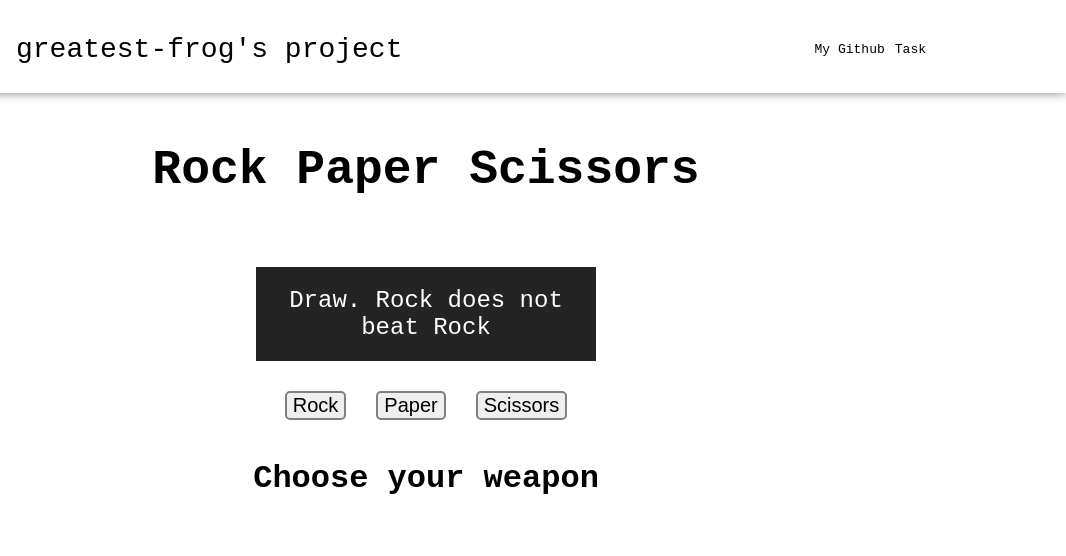
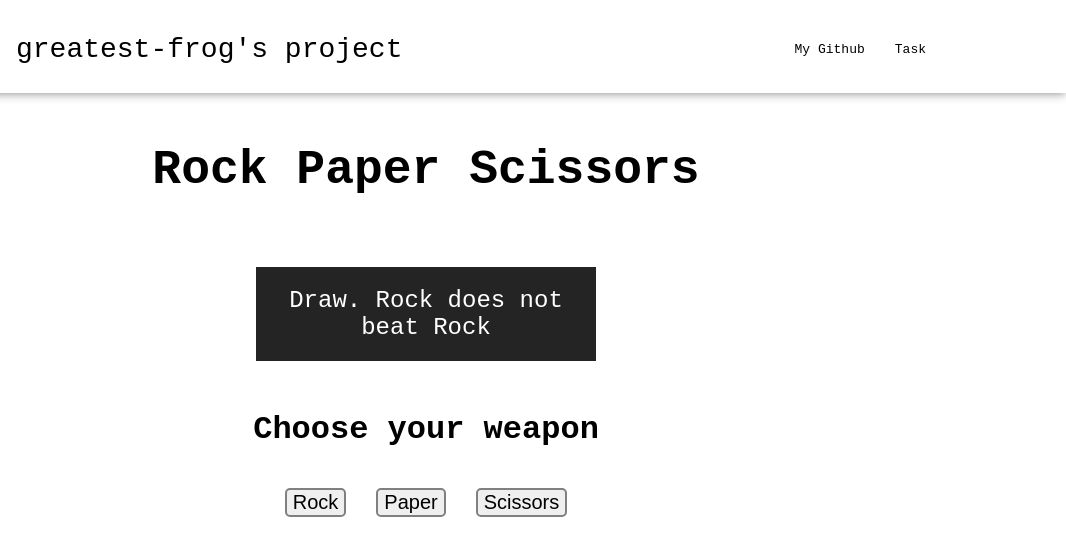
Before and after one commit to greatest-frog/rock-paper-scissors, a plain HTML site: page index.html in a window 1280 px wide. Both pictures are taken after a click on the button "Rock". Shown: the full height of the page, 214-1280 px from the left. Drawn offline with Linux system fonts and the light colour scheme.

Commit message:
Change arrangement of elements

```diff
--- a/index.html
+++ b/index.html
@@ -24,12 +24,13 @@
   <main>
     <h1>Rock Paper Scissors</h1>
     <div class="game">
+      <h2>Choose your weapon</h2>
       <div class="weapon">
         <button id="rock">Rock</button>
         <button id="paper">Paper</button>
         <button id="scissors">Scissors</button>
       </div>
-      <h2>Choose your weapon</h3>
+
     </div>
   </main>
 </body>
--- a/resources/css/style.css
+++ b/resources/css/style.css
@@ -32,9 +32,7 @@ h2 {
 
 button {
     font-size: 20px;
-    max-width: 300px;
     margin: 10px;
-    flex: 0 1 300px;
     border: 2px solid gray;
     border-radius: 5px;
 }
@@ -52,7 +50,7 @@ button:active {
 
 .links {
     display: flex;
-    gap: 10px;
+    gap: 30px;
 }
 
 .logo {
--- a/resources/js/game.js
+++ b/resources/js/game.js
@@ -60,7 +60,7 @@ function createDiv(class_name) {
 //show the result
 function showResult(result) {
     const parent = document.querySelector('.game');
-    const sibling = document.querySelector('.weapon');
+    const sibling = document.querySelector('h2');
 
     const div = createDiv('result');
     div.textContent = result;
```
